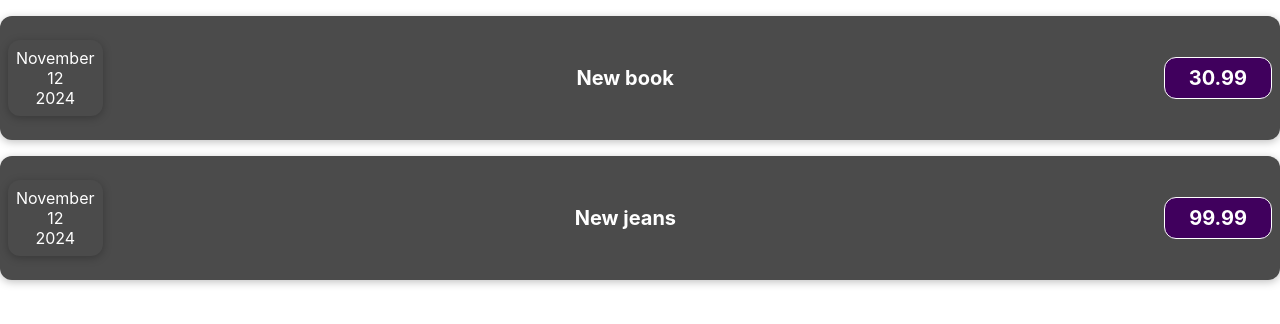
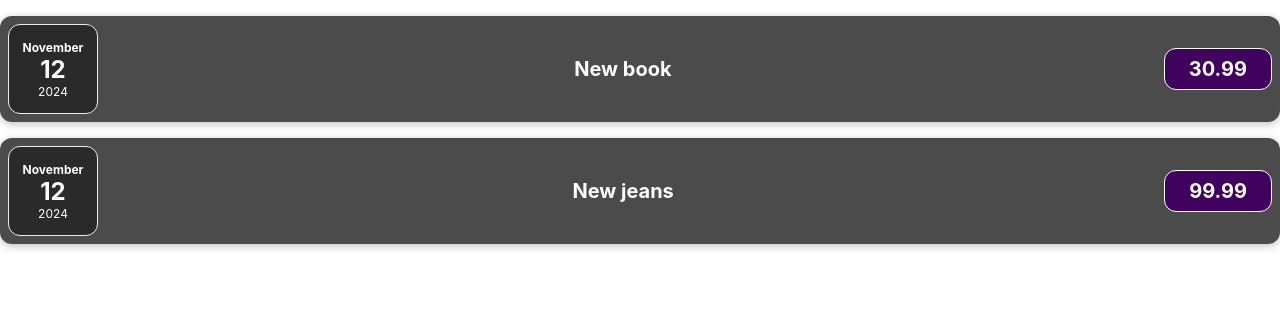
Before and after one commit to roosmagi/expenses, a React (Create React App) app: page / in a window 1280 px wide. Shown: the top 324 px of the page. Built offline with nearby package versions, Linux system fonts and the light colour scheme.

Commit message:
Added ExpenseDate CSS

```diff
--- /dev/null
+++ b/src/components/ExpenseDate.css
@@ -0,0 +1,26 @@
+.expense-date {
+    display: flex;
+    flex-direction: column;
+    width: 5.5rem;
+    height: 5.5rem;
+    border: 1px solid #ececec;
+    background-color: #2a2a2a;
+    color: white;
+    border-radius: 12px;
+    align-items: center;
+    justify-content: center;
+}
+
+.expense-date__month {
+    font-size: 0.75rem;
+    font-weight: bold;
+}
+
+.expense-date__year {
+    font-size: 0.75rem;
+}
+
+.expense-date__day {
+    font-size: 1.5rem;
+    font-weight: bold;
+}
--- a/src/components/ExpenseDate.js
+++ b/src/components/ExpenseDate.js
@@ -1,3 +1,5 @@
+import './ExpenseDate.css'
+
 const ExpenseDate = (props) => {
 
     const day = props.date.toLocaleString('en-US', {day: '2-digit'})
@@ -5,11 +7,11 @@
     const year = props.date.getFullYear()
 
     return (
-        <div className='expense-item'>
+        <div className='expense-date'>
             <div>
-                <div>{month}</div>
-                <div>{day}</div>
-                <div>{year}</div>
+                <div className="expense-date__month">{month}</div>
+                <div className="expense-date__day">{day}</div>
+                <div className="expense-date__year">{year}</div>
             </div>
         </div>
         )
```
